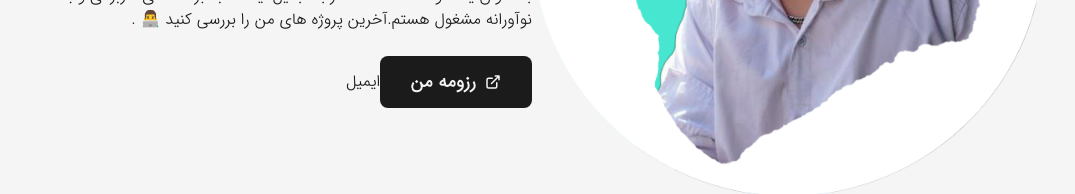
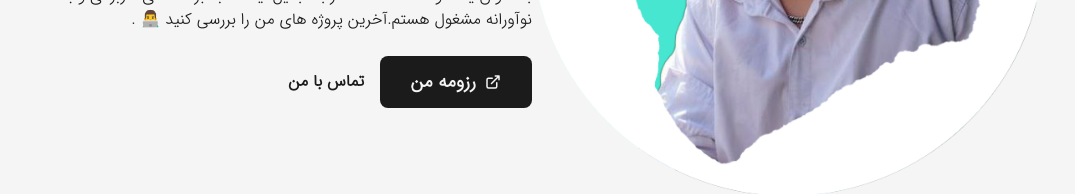
Before and after one commit to pooulad/pooulad.github.io, a Next.js app: page / in a window 1280 px wide. Shown: the part 484-678 px from the top of the page, without its empty margins (108-1183 px from the left). Built offline with nearby package versions, Linux system fonts and the light colour scheme.

Commit message:
complete resume and email btn  ui

```diff
--- a/src/pages/index.tsx
+++ b/src/pages/index.tsx
@@ -13,6 +13,7 @@ import ProfilePic from "../assets/images/profile-pic.png";
 import AnimatedText from "@/components/Common/AnimatedText/AnimatedText";
 import Link from "next/link";
 import { LinkIcon } from "@/assets/ts";
+import { CustomLink } from "@/components/Common";
 
 export default function Home() {
   return (
@@ -46,12 +47,16 @@ export default function Home() {
                   href={"./poulad.pdf"}
                   target={"_blank"}
                 >
-                  <span className="mx-1"><LinkIcon /></span>
-                  <span className="mx-1">رزومه من</span>
+                  <span className="mx-1">
+                    <LinkIcon />
+                  </span>
+                  <span className="mx-1">{dictionary.home.resumeTitle}</span>
                 </Link>
-                <Link href={"mailto:poooooladi@gmail.com"} target={"_blank"}>
-                  ایمیل
-                </Link>
+                <CustomLink
+                  title={dictionary.home.contactMeTitle}
+                  link={"mailto:poooooladi@gmail.com"}
+                  classname="mx-4 font-bold"
+                />
               </div>
             </div>
           </div>
```
